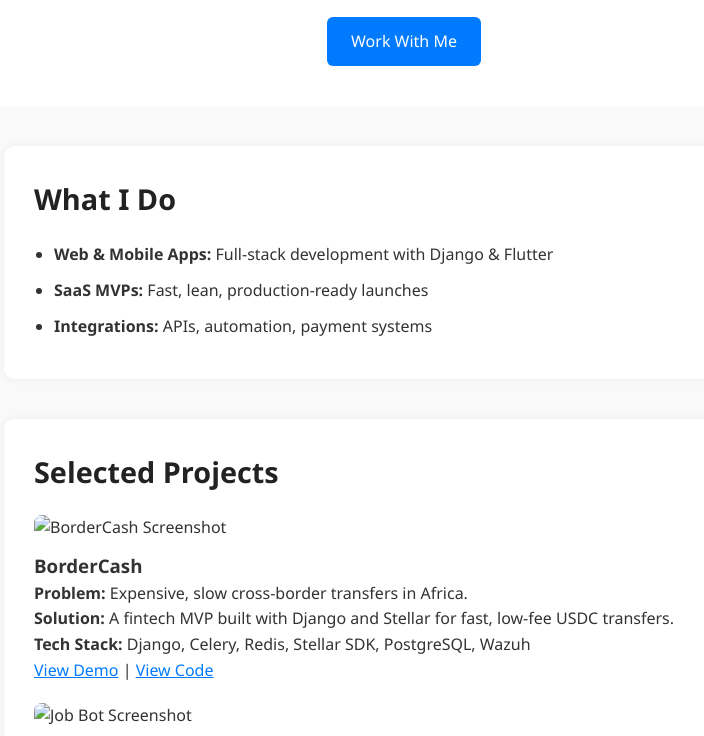
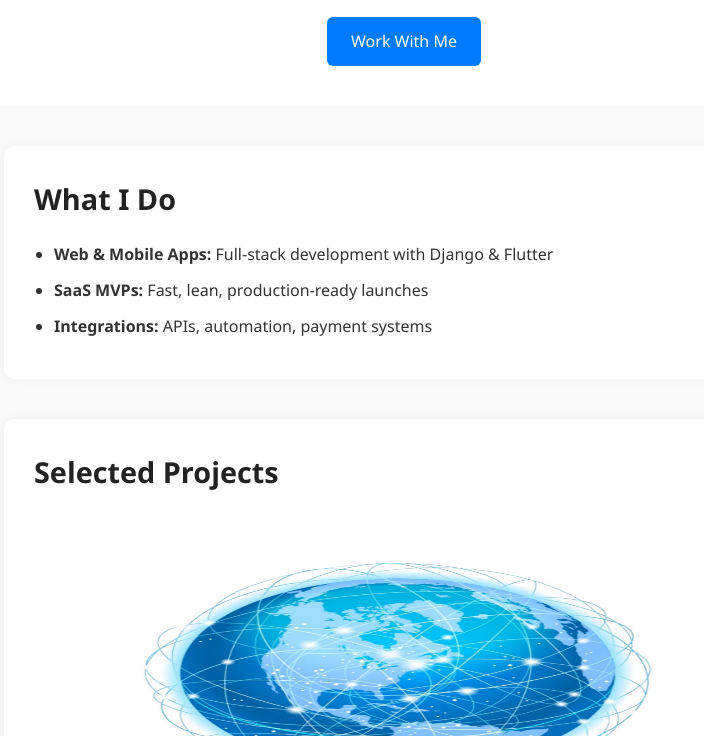
Before and after one commit to rootcreator/Portfolio-of-the-creator, a plain HTML site: page index.html in a window 1280 px wide. Shown: the part 188-924 px from the top of the page, without its empty margins (236-940 px from the left). Drawn offline with Linux system fonts and the light colour scheme; a script that the page names is missing.

Commit message:
Update index.html

```diff
--- a/index.html
+++ b/index.html
@@ -128,7 +128,7 @@ a:hover {
 
   <!-- Project: BorderCash -->
   <div class="project">
-    <img src="images/bordercash.png" alt="BorderCash Screenshot" style="width:100%; height:320px; border-radius: 8px; margin-bottom: 10px;" />
+    <img src="images/bordercash.jpg" alt="BorderCash Screenshot" style="width:100%; height:320px; border-radius: 8px; margin-bottom: 10px;" />
     <h3>BorderCash</h3>
     <p><strong>Problem:</strong> Expensive, slow cross-border transfers in Africa.
     <br><strong>Solution:</strong> A fintech MVP built with Django and Stellar for fast, low-fee USDC transfers.</p>
@@ -141,7 +141,7 @@ a:hover {
 
   <!-- Project: Job Bot -->
   <div class="project">
-    <img src="images/jobbot.png" alt="Job Bot Screenshot" style="width:100%;
+    <img src="images/jobbot.jpg" alt="Job Bot Screenshot" style="width:100%;
         height:320px;
         border-radius: 8px; margin-bottom: 10px;" />
     <h3>Job Bot</h3>
```
